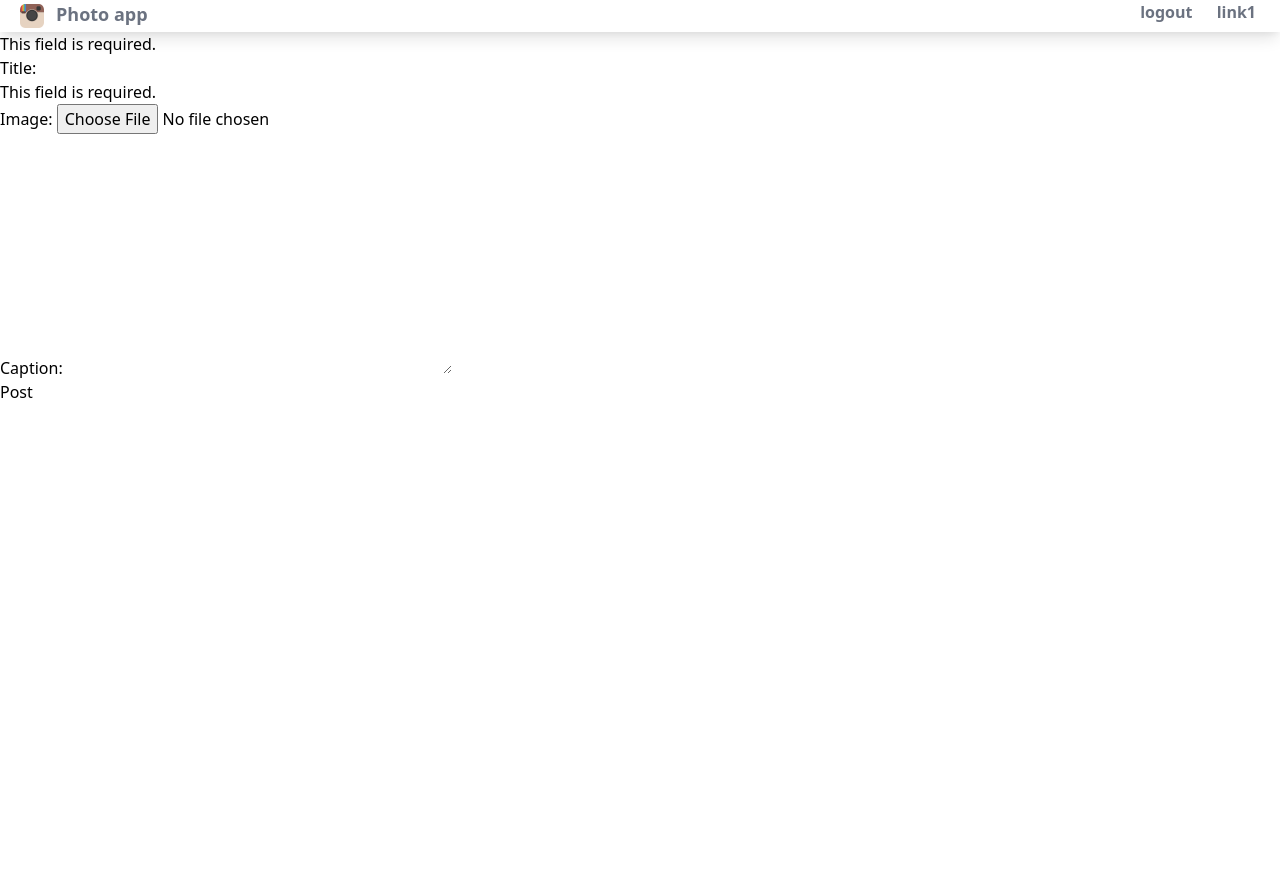
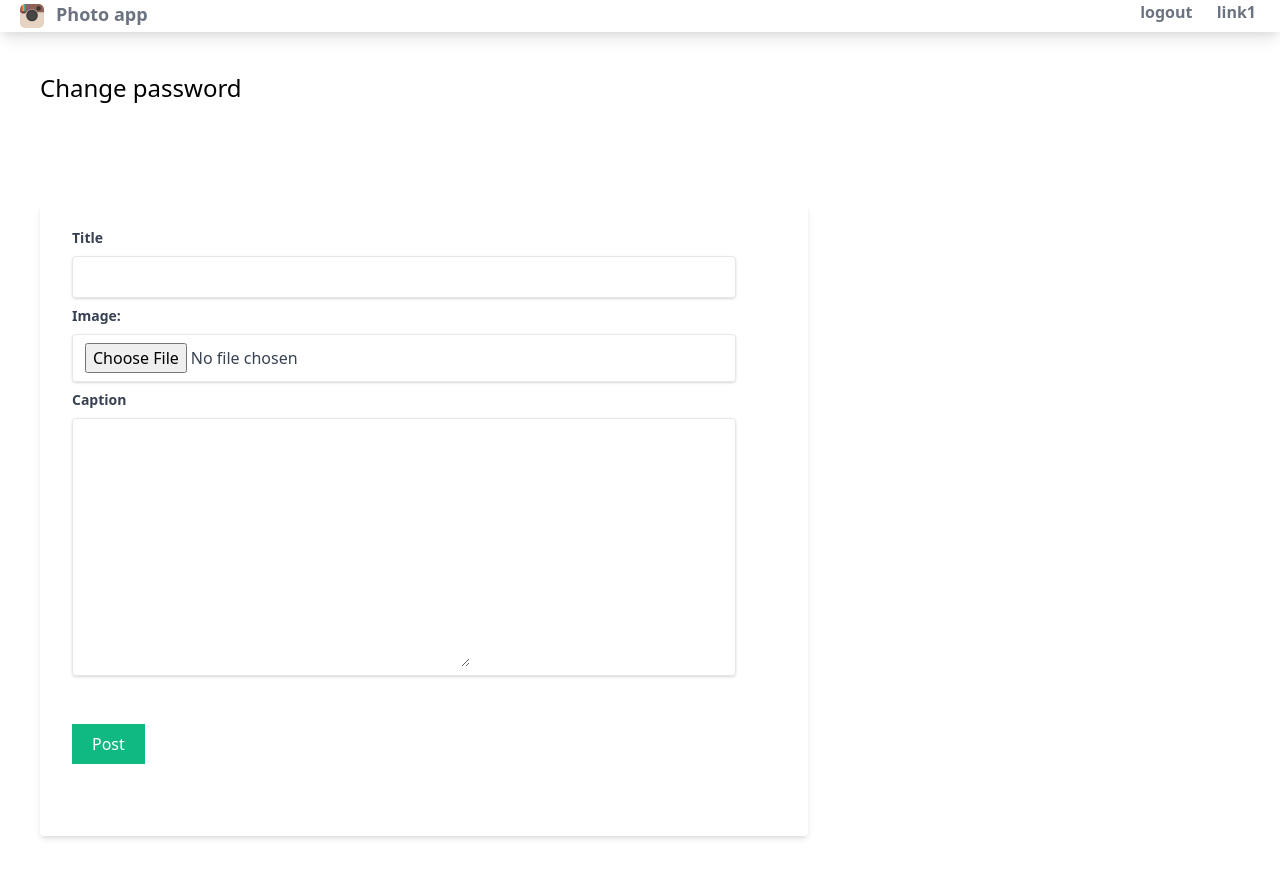
Before and after one commit to trismagp/social, a Django app: page /posts/create/ in a window 1280 px wide. Before the commit the page ends 398 px from the top, so only its background shows below. Run offline with Django 4.2, Linux system fonts and the light colour scheme; the visitor is signed in with stand-in values (Sample User, id 1); style sheets or scripts are compiled from the project's sources.

Commit message:
add posts feed page

```diff
--- a/socialproject/posts/templates/posts/create.html
+++ b/socialproject/posts/templates/posts/create.html
@@ -1,9 +1,31 @@
 {% extends 'users/base.html' %}
 
 {% block body %}
-<form method="POST" enctype="multipart/form-data">
-    {% csrf_token %}
-    {{ form.as_p }}
-    <button type="submit">Post</button>
-</form>
+<h1 class="text-2xl m-10">Change password</h1>
+
+
+
+<div class="container py-5">
+
+
+    <form method="POST" enctype="multipart/form-data" class="bg-white shadow-md m-10 w-3/5 rounded px-8 pt-6 pb-8 mb-4">
+        {% csrf_token %}
+        <div class="mb-2">
+            <label class="block text-gray-700 text-sm font-bold mb-2" for="">Title</label>
+            <div class="shadow text-gray-700 appearance-none border rounded py-2 px-3 mr-10">{{ form.title }}</div>
+        </div>
+        <div class="mb-2">
+            <label class="block text-gray-700 text-sm font-bold mb-2" for="">Image:</label>
+            <div class="shadow text-gray-700 appearance-none border rounded py-2 px-3 mr-10">{{ form.image }}</div>
+        </div>
+        <div class="mb-2">
+            <label class="block text-gray-700 text-sm font-bold mb-2" for="">Caption</label>
+            <div class="shadow text-gray-700 appearance-none border rounded py-2 px-3  mr-10">{{ form.caption }}</div>
+        </div>
+
+        <button class="text-white bg-green-500 px-5 py-2 my-10" type="submit">Post</button>
+    </form>
+</div>
+
+
 {% endblock %}
--- a/socialproject/posts/urls.py
+++ b/socialproject/posts/urls.py
@@ -3,6 +3,6 @@ from . import views
 
 
 urlpatterns = [
+    path('feed/',views.feed,name ='index'),
     path('create/',views.post_create,name ='create'),
-
 ]
--- a/socialproject/posts/views.py
+++ b/socialproject/posts/views.py
@@ -1,6 +1,10 @@
 from django.shortcuts import render
 from .forms import PostCreateForm
 from django.contrib.auth.decorators import login_required
+
+
+from .models import Post
+
 # Create your views here.
 
 @login_required
@@ -14,3 +18,9 @@ def post_create(request):
     else:
         form = PostCreateForm(data=request.GET)
     return render(request, 'posts/create.html', {'form':form})
+
+
+@login_required
+def feed(request):
+    posts = Post.objects.all()
+    return render(request, 'posts/feed.html',{'posts':posts})
```
Also changed, not shown: socialproject/posts/templates/posts/feed.html (added, +36 -0 lines).
